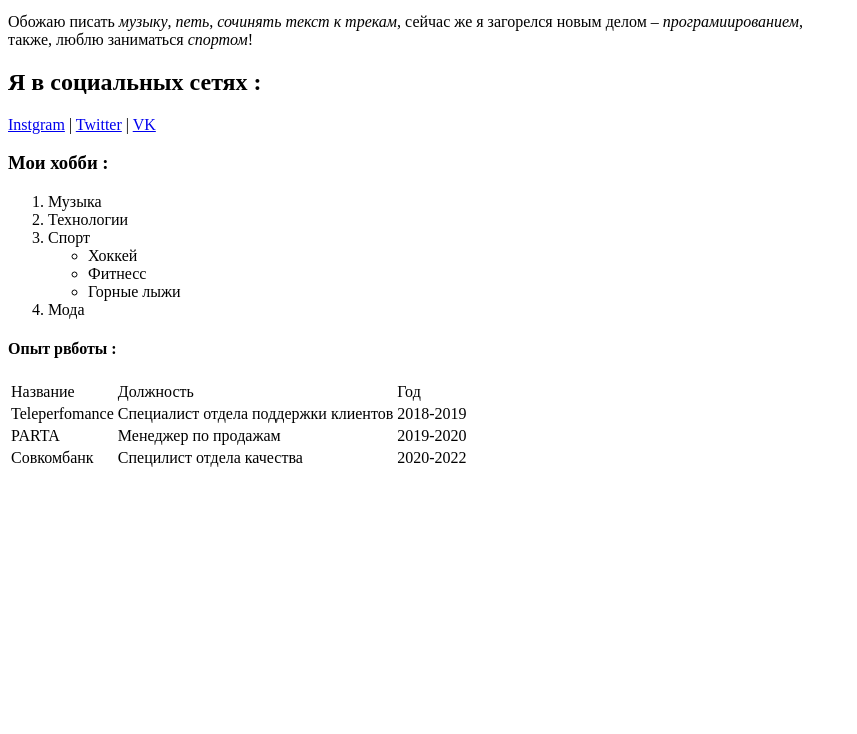
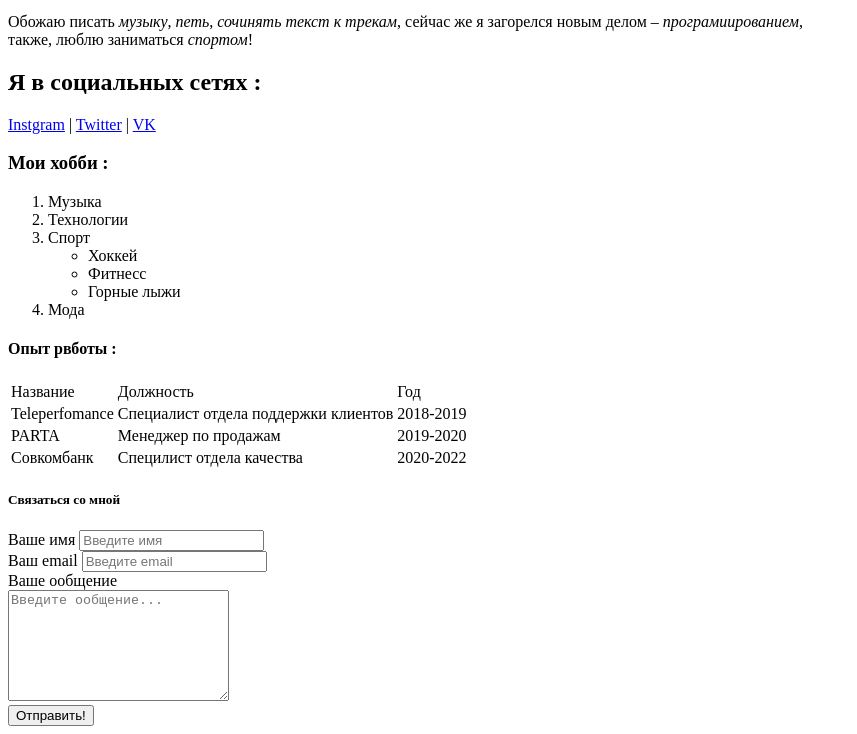
Before and after one commit to w1t1uv/html-course, a plain HTML site: page index.html in a window 1280 px wide. Shown: the part 263-997 px from the top of the page, without its empty margins (0-857 px from the left). Before the commit the page ends 800 px from the top, so only its background shows below. Drawn offline with Linux system fonts and the light colour scheme.

Commit message:
added a 'contact me' form to my cv(resume)

```diff
--- a/index.html
+++ b/index.html
@@ -20,7 +20,7 @@
 <p>Обожаю писать <em>музыку</em>, <em>петь</em>, <em>сочинять текст к трекам</em>, сейчас же я загорелся новым делом – <em>програмиированием</em>,
     <br>также, люблю заниматься <em>спортом</em>!</p>
 
-<h2>Я в социальных сетях :</></h2>
+<h2>Я в социальных сетях :</h2>
 
 <a href="https://www.instagram.com/witluvvvvvvv/" target="_blank">Instgram</a>
 |
@@ -28,7 +28,7 @@
 |
 <a href="https://vk.com/witluvvvvvvv" target="_blank">VK</a>
 
-<h3>Мои хобби :</></h3>
+<h3>Мои хобби :</h3>
 
 <ol>
     <li>Музыка</li>
@@ -73,5 +73,29 @@
     </tbody>
 </table>
 
+<h5>Связаться со мной</h5>
+
+<form>
+
+<div>
+    <label for="name">Ваше имя</label>
+    <input type="text" id="name" placeholder="Введите имя">
+</div>
+
+<div>
+    <label for="email">Ваш email</label>
+    <input type="email" id="email" placeholder="Введите email">
+</div>
+
+<div>
+    <label for="message">Ваше ообщение</label>
+    <br>
+    <textarea id="message" cols="25" rows="7" placeholder="Введите ообщение..."></textarea>
+</div>
+
+<button type="submit">Отправить!</button>
+
+</form>
+
 </body>
 </html>
```
